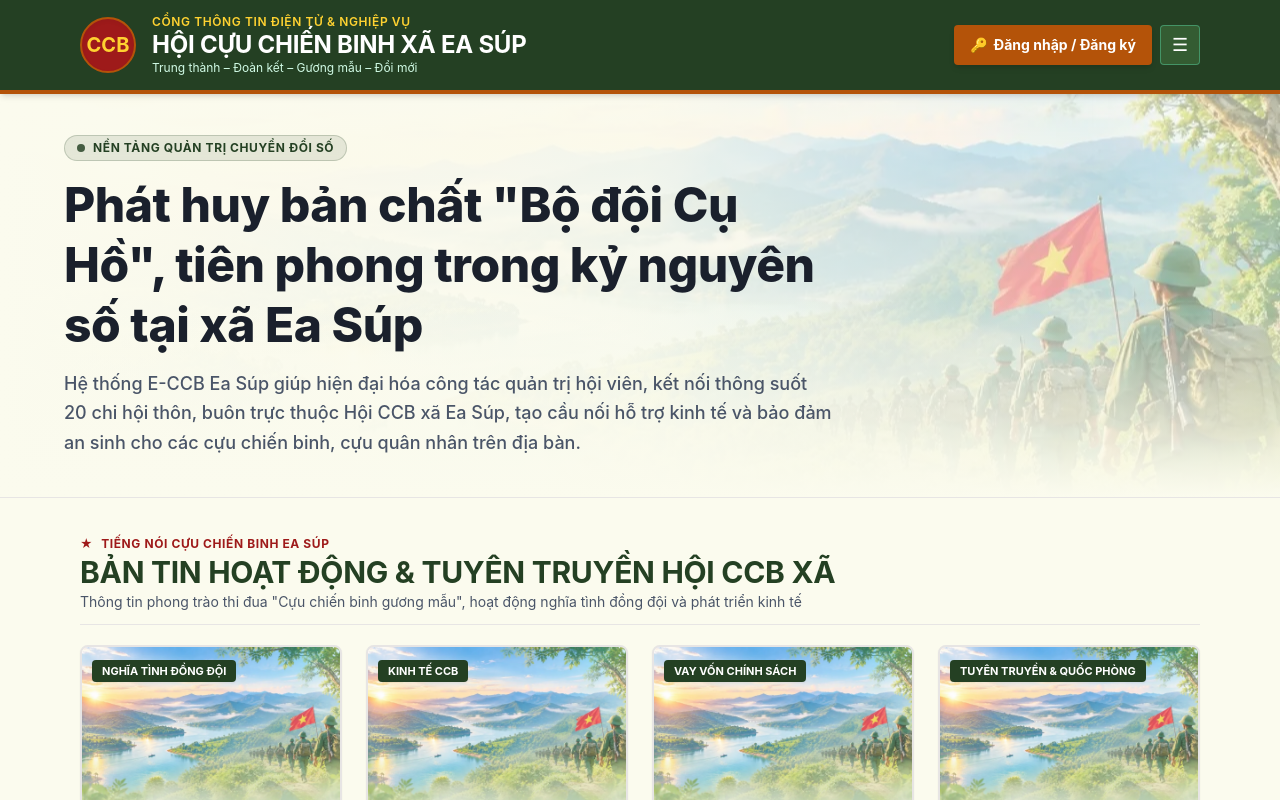
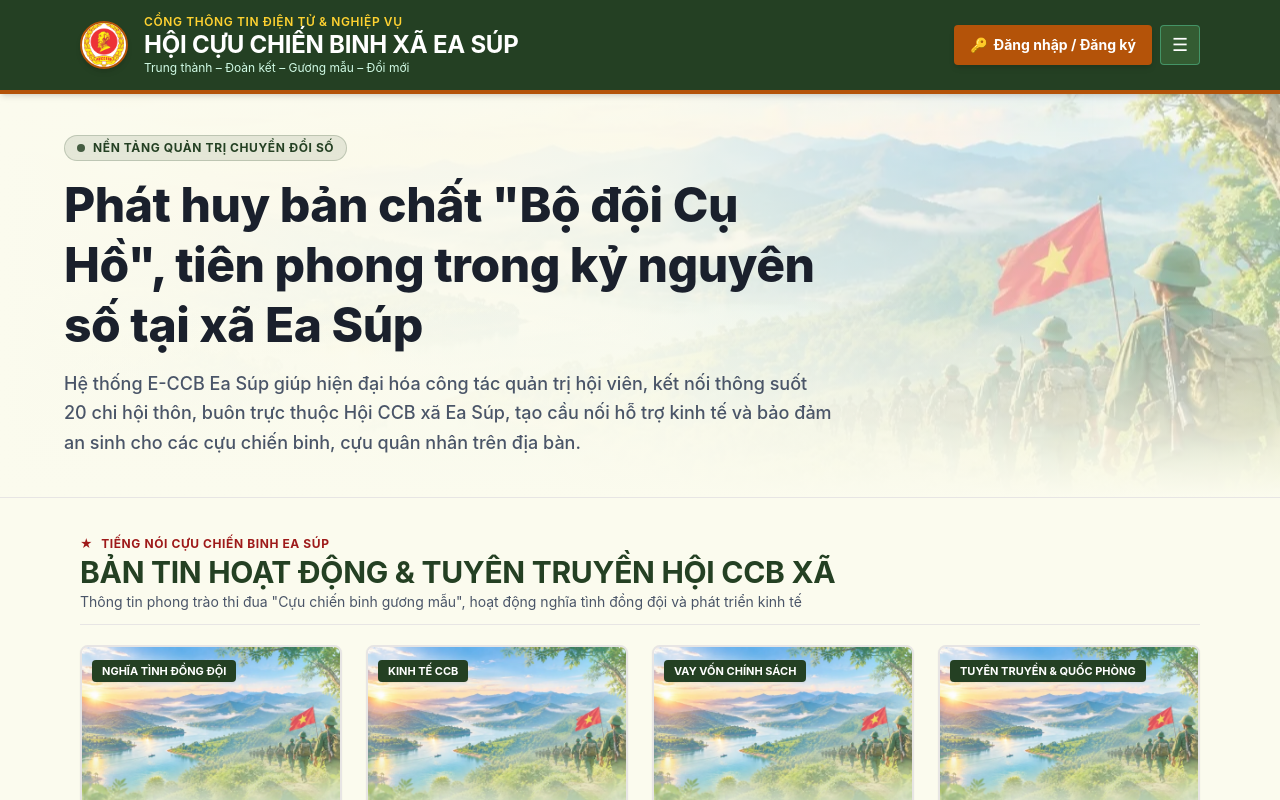
Before and after one commit to lehanhkt01-gif/eccb, a Next.js app: page / in a window 1280 px wide. Shown: the top 800 px of the page. Built offline with nearby package versions, Linux system fonts and the light colour scheme.

Commit message:
feat(branding): replace all CCB badges with official Vietnam Veterans Association emblem and update PWA/favicon metadata

```diff
--- a/src/app/admin/layout.tsx
+++ b/src/app/admin/layout.tsx
@@ -2,6 +2,7 @@
 
 import React, { useState } from "react";
 import Link from "next/link";
+import Image from "next/image";
 import { usePathname } from "next/navigation";
 
 export default function AdminLayout({
@@ -70,8 +71,15 @@ export default function AdminLayout({
             </button>
 
             <Link href="/admin" className="flex items-center gap-3">
-              <div className="w-10 h-10 rounded-full bg-flag-red border-2 border-bronze-gold flex items-center justify-center font-bold text-amber-300 text-sm shadow-inner shrink-0">
-                CCB
+              <div className="relative w-11 h-11 rounded-full bg-white border-2 border-bronze-gold flex items-center justify-center shadow-inner overflow-hidden shrink-0">
+                <Image
+                  src="/images/logo-ccb.png"
+                  alt="Logo Hội CCB Việt Nam"
+                  width={42}
+                  height={42}
+                  className="object-contain p-0.5"
+                  priority
+                />
               </div>
               <div>
                 <h1 className="text-base sm:text-lg font-bold uppercase tracking-tight text-white leading-tight">
--- a/src/app/branch/page.tsx
+++ b/src/app/branch/page.tsx
@@ -2,6 +2,7 @@
 
 import React, { useState, useMemo, useEffect } from "react";
 import Link from "next/link";
+import Image from "next/image";
 import {
   MemberRecord,
   getStoredMembers,
@@ -520,9 +521,16 @@ export default function BranchMobilePage() {
           <div className="flex items-center gap-2.5">
             <button
               onClick={() => setActiveTab("home")}
-              className="w-10 h-10 rounded-full bg-flag-red border-2 border-bronze-gold flex items-center justify-center font-bold text-amber-300 text-sm shadow-inner active:scale-95"
+              className="relative w-11 h-11 rounded-full bg-white border-2 border-bronze-gold flex items-center justify-center shadow-inner overflow-hidden shrink-0 active:scale-95"
             >
-              CCB
+              <Image
+                src="/images/logo-ccb.png"
+                alt="Logo Hội CCB Việt Nam"
+                width={40}
+                height={40}
+                className="object-contain p-0.5"
+                priority
+              />
             </button>
             <div>
               <div className="flex items-center gap-1.5">
--- a/src/app/layout.tsx
+++ b/src/app/layout.tsx
@@ -12,8 +12,9 @@ export const metadata: Metadata = {
     title: "E-CCB Ea Súp",
   },
   icons: {
-    icon: "/icon-192.svg",
-    apple: "/icon-192.svg",
+    icon: "/images/logo-ccb.png",
+    shortcut: "/images/logo-ccb.png",
+    apple: "/images/logo-ccb.png",
   },
   keywords: [
     "Hội Cựu Chiến Binh Ea Súp",
@@ -41,7 +42,8 @@ export default function RootLayout({
   return (
     <html lang="vi">
       <head>
-        <link rel="apple-touch-icon" href="/icon-192.svg" />
+        <link rel="apple-touch-icon" href="/images/logo-ccb.png" />
+        <link rel="icon" href="/images/logo-ccb.png" type="image/png" />
         <meta name="apple-mobile-web-app-title" content="E-CCB Ea Súp" />
       </head>
       <body className="min-h-screen bg-cream-bg text-deep-text antialiased">
--- a/src/app/login/page.tsx
+++ b/src/app/login/page.tsx
@@ -2,6 +2,7 @@
 
 import React, { useState, useEffect } from "react";
 import Link from "next/link";
+import Image from "next/image";
 import { useRouter } from "next/navigation";
 import { setCurrentUser, getMemberCustomPassword } from "@/lib/authSession";
 import { getStoredMembers } from "@/lib/memberStore";
@@ -169,8 +170,15 @@ export default function LoginPage() {
       <div className="max-w-md w-full mx-auto bg-white rounded-2xl border-4 border-bronze-gold shadow-2xl p-6 sm:p-8 space-y-5 my-4">
         {/* Biểu trưng Huy hiệu CCB */}
         <div className="text-center space-y-2">
-          <div className="w-16 h-16 sm:w-20 sm:h-20 rounded-full bg-flag-red border-4 border-bronze-gold flex items-center justify-center font-bold text-2xl sm:text-3xl text-amber-300 shadow-inner mx-auto">
-            CCB
+          <div className="relative w-16 h-16 sm:w-20 sm:h-20 rounded-full bg-white border-4 border-bronze-gold flex items-center justify-center shadow-lg mx-auto overflow-hidden">
+            <Image
+              src="/images/logo-ccb.png"
+              alt="Logo Hội CCB Việt Nam"
+              width={70}
+              height={70}
+              className="object-contain p-1"
+              priority
+            />
           </div>
           <div className="space-y-0.5">
             <span className="text-xs font-bold uppercase tracking-wider text-bronze-gold">
--- a/src/app/manifest.ts
+++ b/src/app/manifest.ts
@@ -14,14 +14,14 @@ export default function manifest(): MetadataRoute.Manifest {
     orientation: "portrait",
     icons: [
       {
-        src: "/icon-192.svg",
+        src: "/images/logo-ccb.png",
         sizes: "192x192",
-        type: "image/svg+xml",
+        type: "image/png",
       },
       {
-        src: "/icon-512.svg",
+        src: "/images/logo-ccb.png",
         sizes: "512x512",
-        type: "image/svg+xml",
+        type: "image/png",
       },
     ],
   };
--- a/src/app/member/page.tsx
+++ b/src/app/member/page.tsx
@@ -2,6 +2,7 @@
 
 import React, { useState, useEffect } from "react";
 import Link from "next/link";
+import Image from "next/image";
 import { useRouter } from "next/navigation";
 import {
   getCurrentUser,
@@ -167,10 +168,17 @@ export default function MemberPortalPage() {
           <div className="flex items-center gap-3">
             <Link
               href="/"
-              className="w-10 h-10 rounded-full bg-flag-red border-2 border-bronze-gold flex items-center justify-center font-bold text-base text-amber-300 shadow-inner shrink-0 hover:scale-105 transition"
+              className="relative w-11 h-11 rounded-full bg-white border-2 border-bronze-gold flex items-center justify-center shadow-inner overflow-hidden shrink-0 hover:scale-105 transition"
               title="Về trang chủ"
             >
-              CCB
+              <Image
+                src="/images/logo-ccb.png"
+                alt="Logo Hội CCB Việt Nam"
+                width={40}
+                height={40}
+                className="object-contain p-0.5"
+                priority
+              />
             </Link>
             <div>
               <p className="text-[10px] sm:text-xs uppercase tracking-wider text-amber-300 font-semibold">
--- a/src/app/page.tsx
+++ b/src/app/page.tsx
@@ -2,6 +2,7 @@
 
 import { useState, useEffect } from "react";
 import Link from "next/link";
+import Image from "next/image";
 import { useRouter } from "next/navigation";
 import { getCurrentUser, setCurrentUser, AuthUser } from "@/lib/authSession";
 import { getStoredMembers } from "@/lib/memberStore";
@@ -263,8 +264,15 @@ export default function HomePage() {
         <div className="max-w-6xl mx-auto px-4 py-3 sm:py-3.5 flex items-center justify-between gap-4">
           {/* Logo & Tiêu đề */}
           <div className="flex items-center gap-3 sm:gap-4 text-left">
-            <div className="w-12 h-12 sm:w-14 sm:h-14 rounded-full bg-flag-red border-2 border-bronze-gold flex items-center justify-center font-bold text-lg sm:text-xl text-amber-300 shadow-inner shrink-0">
-              CCB
+            <div className="relative w-11 h-11 sm:w-12 sm:h-12 rounded-full bg-white border-2 border-bronze-gold flex items-center justify-center shadow-md overflow-hidden shrink-0">
+              <Image
+                src="/images/logo-ccb.png"
+                alt="Logo Hội CCB Việt Nam"
+                width={46}
+                height={46}
+                className="object-contain p-0.5"
+                priority
+              />
             </div>
             <div>
               <p className="text-[11px] sm:text-xs uppercase tracking-wider text-amber-300 font-semibold">
@@ -875,8 +883,14 @@ export default function HomePage() {
             {/* Header Modal */}
             <div className="bg-moss-green text-white p-4 sm:p-5 flex items-center justify-between border-b-2 border-bronze-gold">
               <div className="flex items-center gap-3">
-                <div className="w-10 h-10 rounded-full bg-flag-red border-2 border-bronze-gold flex items-center justify-center font-bold text-amber-300 text-sm shadow-inner shrink-0">
-                  CCB
+                <div className="relative w-11 h-11 rounded-full bg-white border-2 border-bronze-gold flex items-center justify-center shadow-inner overflow-hidden shrink-0">
+                  <Image
+                    src="/images/logo-ccb.png"
+                    alt="Logo Hội CCB Việt Nam"
+                    width={40}
+                    height={40}
+                    className="object-contain p-0.5"
+                  />
                 </div>
                 <div>
                   <h3 className="font-bold text-sm sm:text-base uppercase tracking-tight text-white leading-tight">
```
Also changed, not shown: public/logo-ccb.png (added), public/logo.png (added), public/site.webmanifest.
